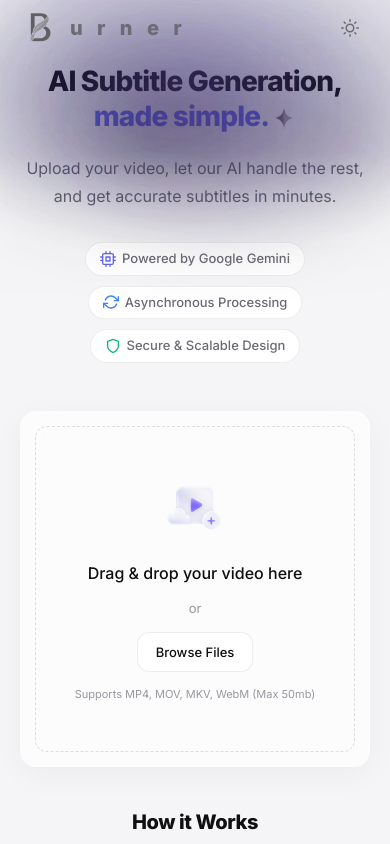
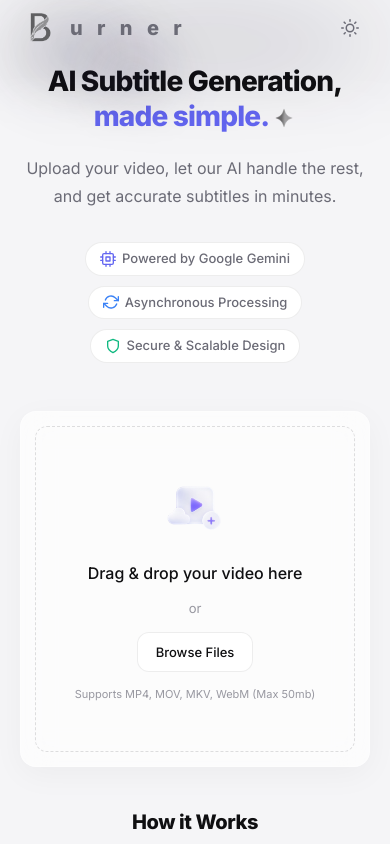
Before and after one commit to ClementPhoshoko/AI-Automatic-Subtitle-Burner, a React (Vite) app in the folder client/: page / in a window 390 px wide. Shown: the top 844 px of the page. Built offline with nearby package versions, Linux system fonts and the light colour scheme; no server answers.

Commit message:
feat: make electricity overlay and storm clouds responsive — disable on mobile, reduce on tablet

```diff
--- a/client/src/components/electricity/ElectricityOverlay.css
+++ b/client/src/components/electricity/ElectricityOverlay.css
@@ -7,3 +7,17 @@
   pointer-events: none;
   z-index: 9999;
 }
+
+/* Tablet — reduce visual density */
+@media (max-width: 1023px) {
+  .electricity-overlay {
+    opacity: 0.5;
+  }
+}
+
+/* Mobile — disable entirely, skip rendering overhead */
+@media (max-width: 767px) {
+  .electricity-overlay {
+    display: none;
+  }
+}
--- a/client/src/components/electricity/ElectricityOverlay.jsx
+++ b/client/src/components/electricity/ElectricityOverlay.jsx
@@ -2,6 +2,13 @@ import { useEffect, useRef, useState, useCallback } from 'react'
 import { start, stop, handleActivity, setIdle } from './MotionController'
 import config from './electricityConfig'
 import './ElectricityOverlay.css'
+
+function getViewport() {
+  const w = window.innerWidth
+  if (w < 768) return 'mobile'
+  if (w < 1024) return 'tablet'
+  return 'desktop'
+}
 
 function getComputedColor(varName) {
   return getComputedStyle(document.documentElement).getPropertyValue(varName).trim()
@@ -33,6 +40,7 @@ function ElectricityOverlay() {
   const svgRef = useRef(null)
   const [ready, setReady] = useState(false)
   const idleTimer = useRef(null)
+  const viewportRef = useRef(getViewport())
 
   const handleUpdate = useCallback(({ bolts, sparks }) => {
     const svg = svgRef.current
@@ -83,6 +91,7 @@ function ElectricityOverlay() {
 
   useEffect(() => {
     if (!ready) return
+    if (viewportRef.current === 'mobile') return
 
     const primary = getComputedColor('--primary') || '#6366f1'
     start(primary, handleUpdate)
@@ -108,6 +117,8 @@ function ElectricityOverlay() {
     }
   }, [ready, handleUpdate])
 
+  if (viewportRef.current === 'mobile') return null
+
   return (
     <svg
       ref={svgRef}
--- a/client/src/components/electricity/StormClouds.css
+++ b/client/src/components/electricity/StormClouds.css
@@ -218,3 +218,65 @@
     animation: none;
   }
 }
+
+/* ==========================================================================
+   TABLET — Reduce density
+   ========================================================================== */
+@media (max-width: 1023px) {
+  .storm {
+    height: 35vh;
+  }
+
+  .storm__puff--5,
+  .storm__puff--6,
+  .storm__wisp--b {
+    display: none;
+  }
+
+  .storm__puff--1 { width: 320px; height: 210px; filter: blur(40px); }
+  .storm__puff--2 { width: 290px; height: 230px; filter: blur(35px); }
+  .storm__puff--3 { width: 380px; height: 200px; filter: blur(45px); }
+  .storm__puff--4 { width: 260px; height: 180px; filter: blur(30px); }
+}
+
+/* ==========================================================================
+   MOBILE — Minimal atmospheric effect
+   ========================================================================== */
+@media (max-width: 767px) {
+  .storm {
+    height: 20vh;
+  }
+
+  .storm__puff--3,
+  .storm__puff--4,
+  .storm__puff--5,
+  .storm__puff--6,
+  .storm__wisp--a,
+  .storm__wisp--b,
+  .storm__mist {
+    display: none;
+  }
+
+  .storm__haze {
+    filter: blur(50px);
+    opacity: 0.6;
+  }
+
+  .storm__puff--1 {
+    width: 200px;
+    height: 140px;
+    filter: blur(30px);
+    opacity: 0.7;
+  }
+
+  .storm__puff--2 {
+    width: 180px;
+    height: 150px;
+    filter: blur(25px);
+    opacity: 0.6;
+  }
+
+  .storm__flash {
+    background: radial-gradient(ellipse 120% 80% at 50% 20%, rgba(130, 110, 240, 0.10) 0%, rgba(80, 60, 200, 0.03) 40%, transparent 70%);
+  }
+}
```
